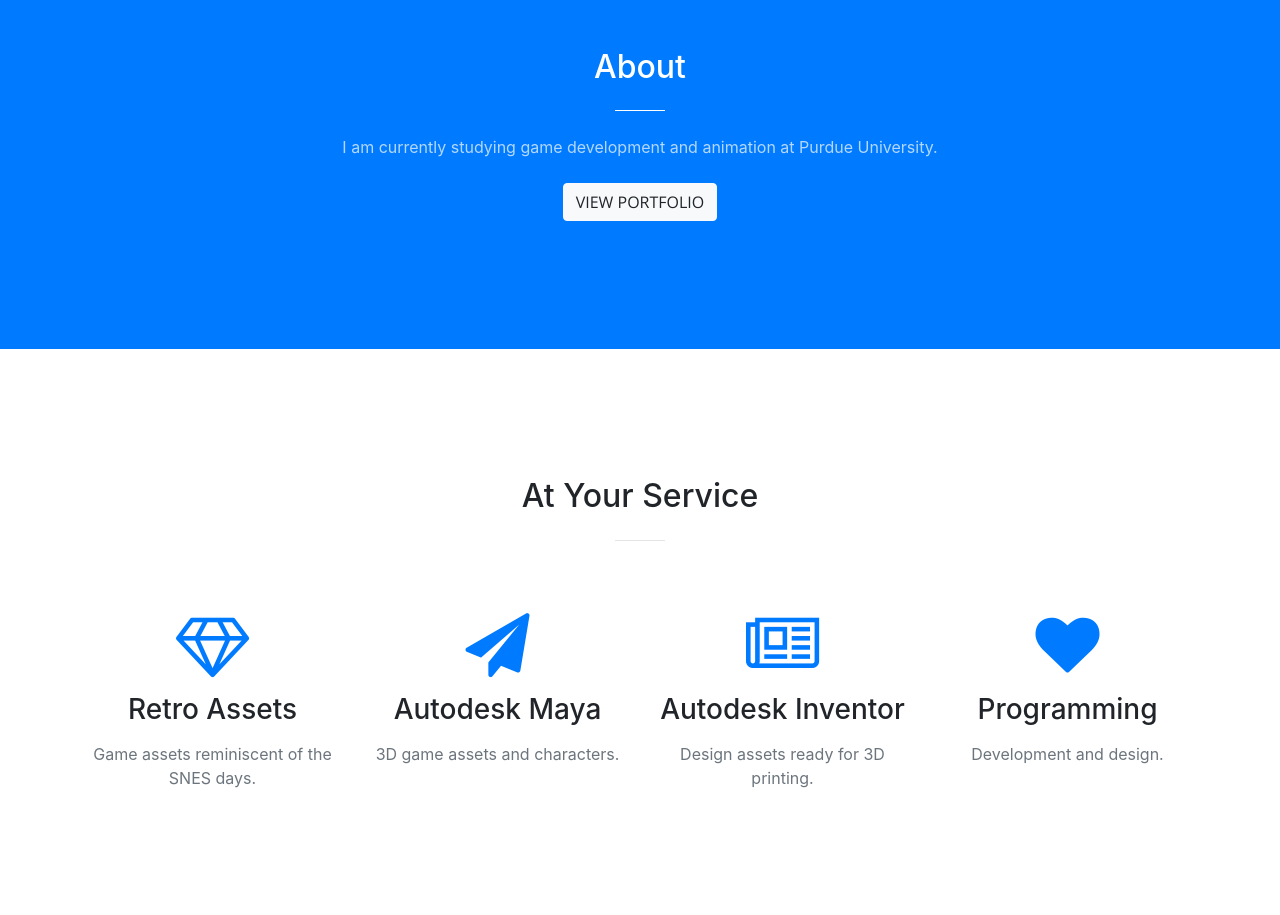
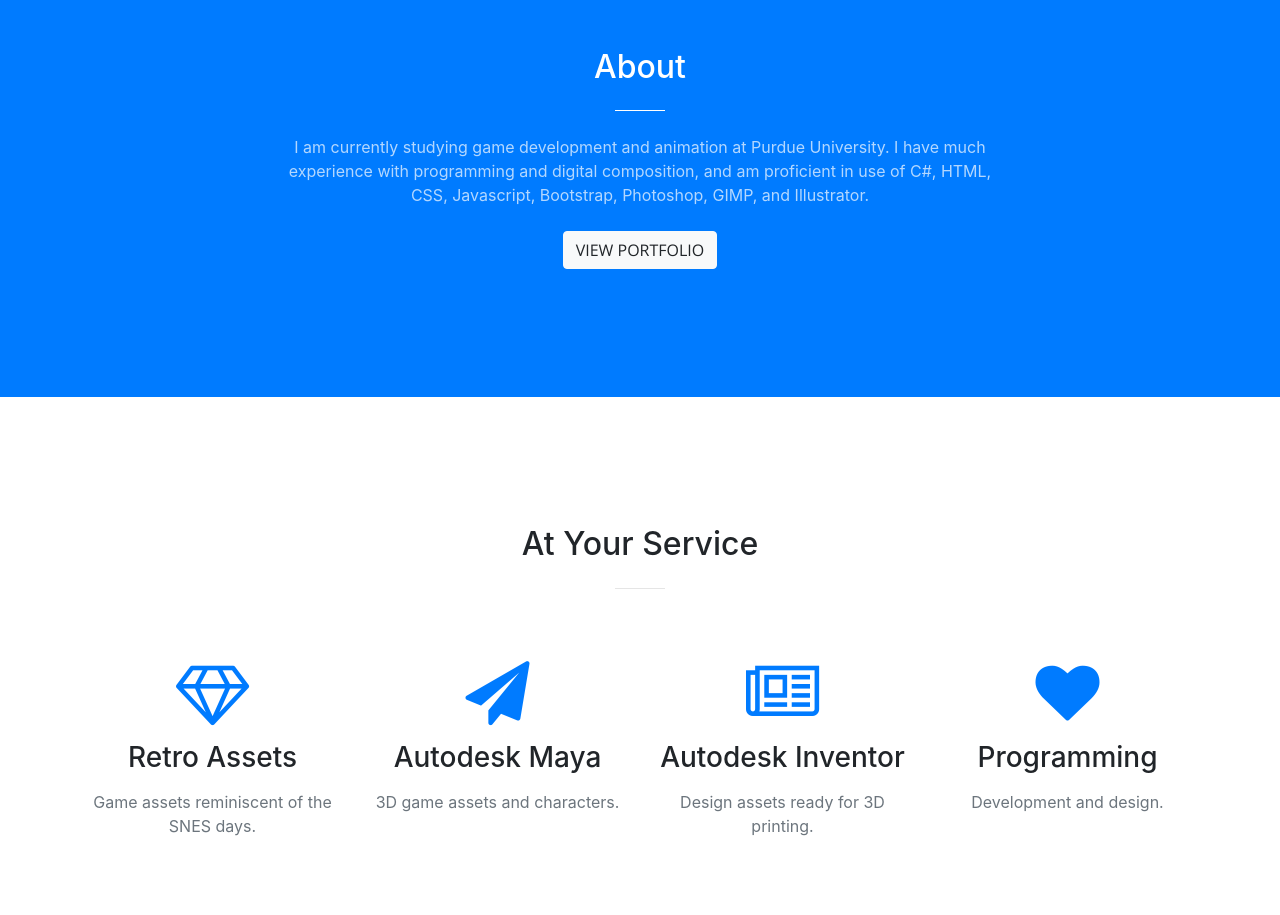
Before and after one commit to Slula/Slula.github.io, a website with bundled scripts: page index.html in a window 1280 px wide. Shown: the part 880-1795 px from the top of the page. Built offline with nearby package versions, Linux system fonts and the light colour scheme.

Commit message:
update to about

```diff
--- a/index.html
+++ b/index.html
@@ -78,7 +78,7 @@
           <div class="col-lg-8 mx-auto text-center">
             <h2 class="section-heading text-white">About</h2>
             <hr class="light my-4">
-            <p class="text-faded mb-4">I am currently studying game development and animation at Purdue University.</p>
+            <p class="text-faded mb-4">I am currently studying game development and animation at Purdue University. I have much experience with programming and digital composition, and am proficient in use of C#, HTML, CSS, Javascript, Bootstrap, Photoshop, GIMP, and Illustrator.</p>
             <a class="btn btn-light btn-xl js-scroll-trigger" href="#portfolio">View Portfolio</a>
           </div>
         </div>
```
